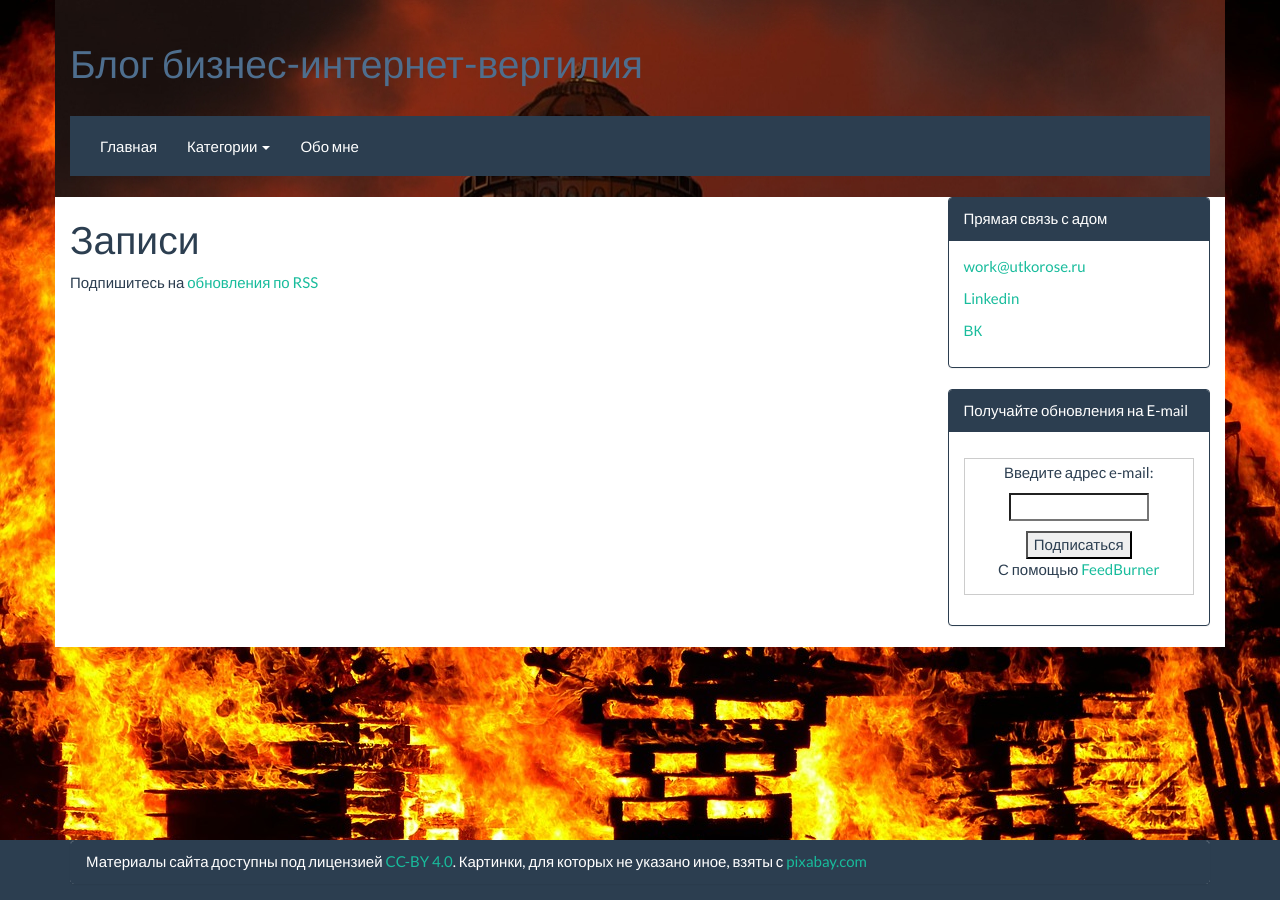
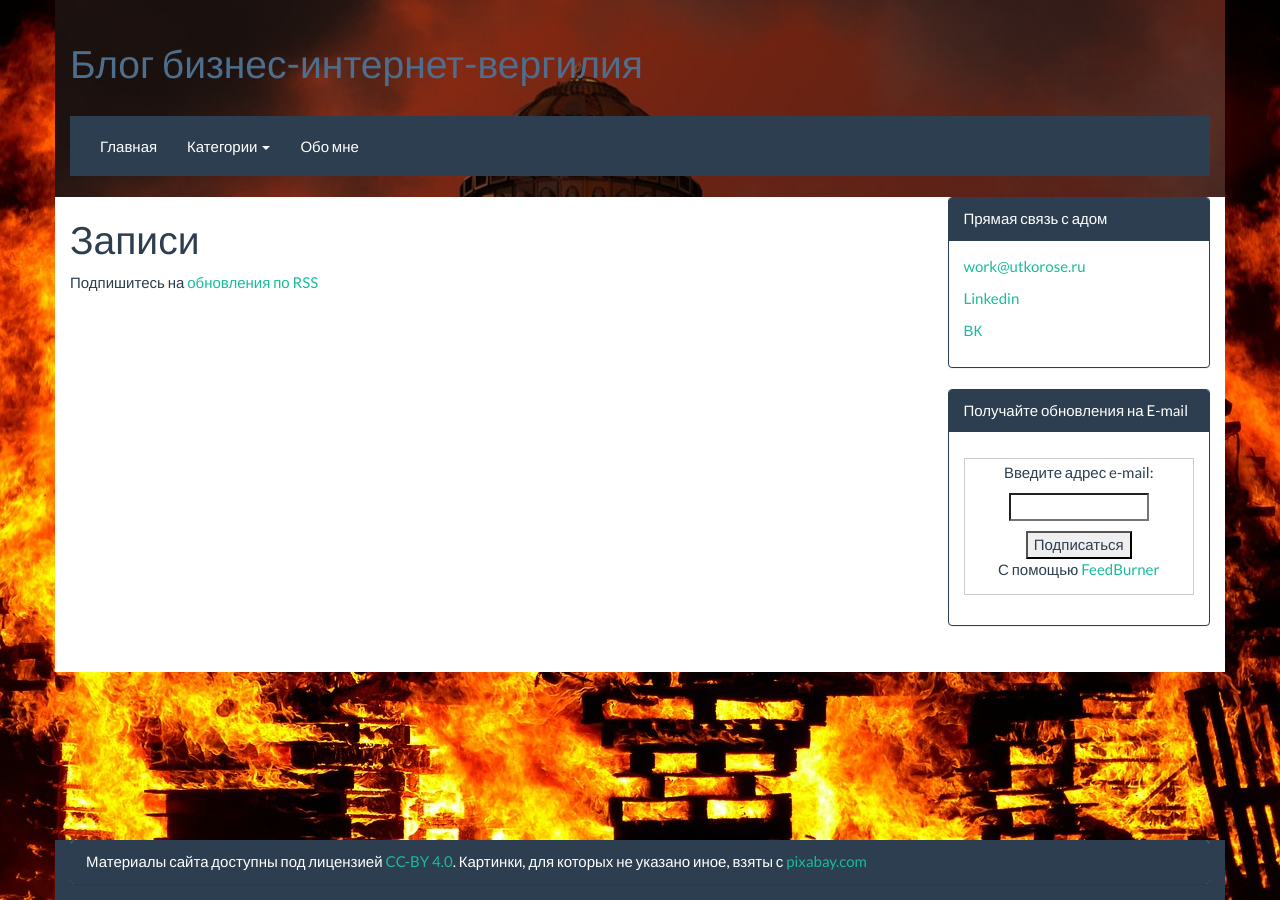
Before and after one commit to utkorose/blog-internet-vergiliy, a Jekyll site: the page built from index.html, in a window 1280 px wide. Built offline with Jekyll 4.4.1, drawn with Linux system fonts in a browser that asks for light colours.

Commit message:
высота контейнера

```diff
--- a/_layouts/default.html
+++ b/_layouts/default.html
@@ -9,7 +9,7 @@
 	</head>
 	<body>
 	<div class="Tbackground">
-  	<div class="container">
+  	<div class="container" id="cont1">
   	 	<div class="row">
 	   		<div class="col-md-12 head-fon">
   				<div class="page-header">
--- a/css/theme.css
+++ b/css/theme.css
@@ -63,6 +63,7 @@ body {
   height: 60px;
   width:100%;
   background-color: #2c3e50;
+  visibility:hidden;
 }
 .row{
   position:relative;
@@ -71,7 +72,12 @@ body {
 .footer .container{
   height:60px;
   background-color: #2c3e50;
+  visibility:visible;
 }
 .footer .container .panel{
     margin-bottom: 0;
+    visibility:visible;
 }
+#cont1{
+  min-height:80%;
+}
```
